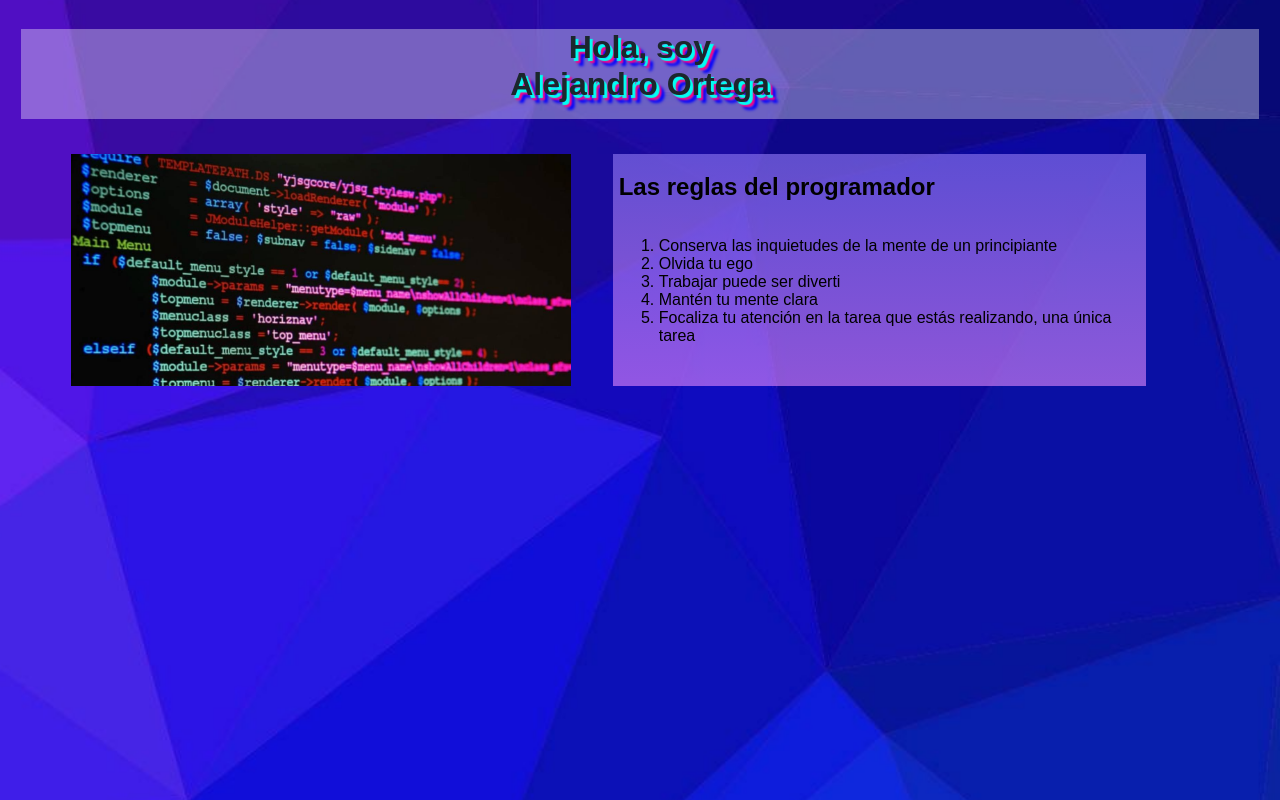
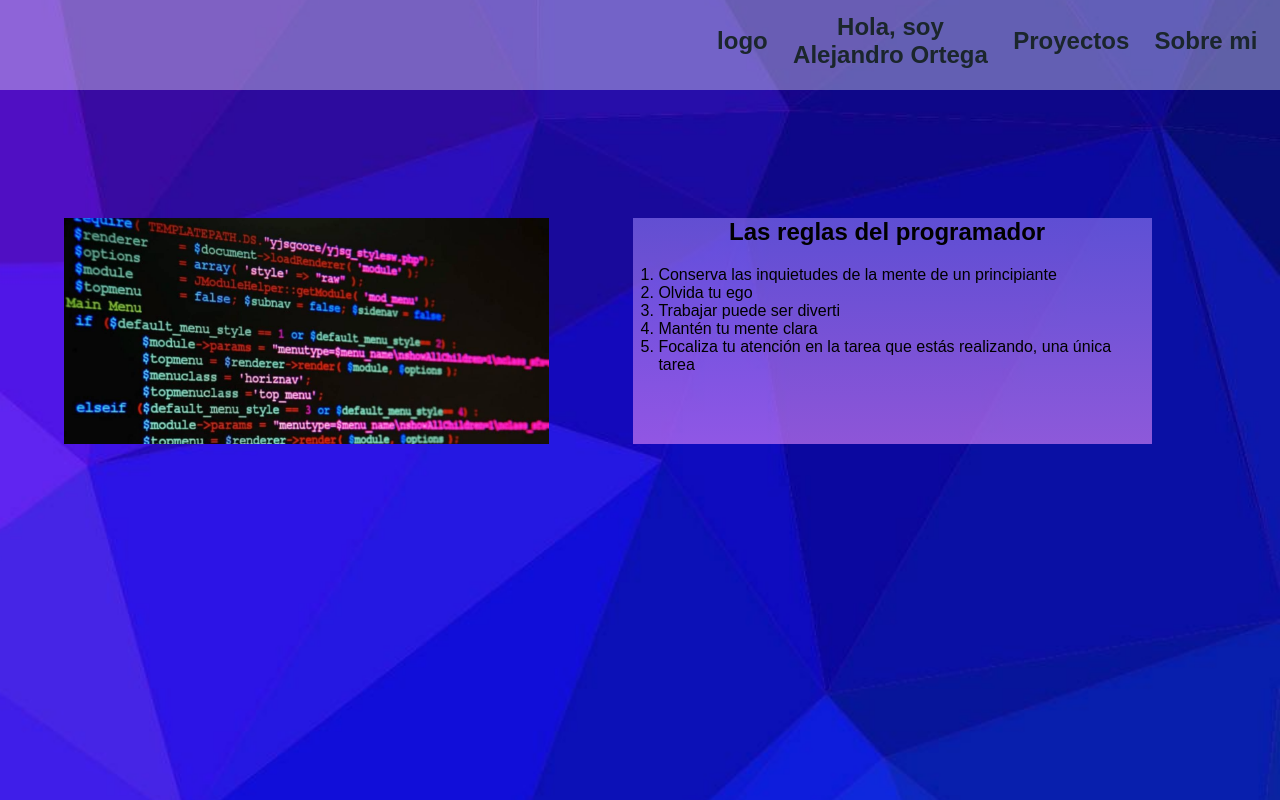
Before and after one commit to leotron111/leotron111.github.io, a plain HTML site: page index.html in a window 1280 px wide. Drawn offline with Linux system fonts and the light colour scheme.

Commit message:
add barra

```diff
--- a/index.html
+++ b/index.html
@@ -9,12 +9,24 @@
       type="image/x-icon"
       href="img/L-mparas-3D-CS-GO-Counter-Strike-LOGO-del-juego-luces-nocturnas-RGB-de-Led-ne.jpg_Q90.jpg_.ico"
     />
-
+  </head>
   <header>
-      <h1 class="titulo">
+    <nav class="navbar">
+      <h1 id="titulo">
         Hola, soy<br />
         Alejandro Ortega
       </h1>
+      <h1 id="proyectos">
+        Proyectos
+      </h1>
+      <h1 id="sobre">
+       Sobre mi
+      </h1>
+      <h1 id="logo">
+        logo
+       </h1>
+
+    </nav>
   </header>
   <body class="fondo">
     <div class="contenedor">
@@ -25,7 +37,7 @@
 
       <section class="cuadrado">
         <h2>Las reglas del programador</h2>
-        <ol type="”A”">
+        <ol type=”A” id="lista">
           <li>Conserva las inquietudes de la mente de un principiante</li>
           <li>Olvida tu ego</li>
           <li>Trabajar puede ser diverti</li>
@@ -38,5 +50,4 @@
       </section>
     </div>
   </body>
-  </head>
 </html>
--- a/login.css
+++ b/login.css
@@ -1,19 +1,70 @@
+* {
+  padding: 0;
+  margin: 0;
+}
+
 body {
   font-family: "Overpass", sans-serif;
   font-weight: normal;
   font-size: 100%;
   color: #000000;
 }
-.titulo {
+
+.navbar {
+  display: flex;
+  justify-content: end;
+  background: rgba(255, 255, 255, 0.353); /* Fondo de color rojo */
+  padding-right: 10px;
+  width: auto; /* Ancho de 150 píxeles */
+  height: 90px; /* Alto de 150 píxeles */
+  align-items: center;
+  align-content: space-between;
+  row-gap: 100px;
+}
+
+#titulo {
   text-align: center;
+  margin-left: 1%;
+  margin-right: 1%;
+  margin-bottom: 3%;
+  border: transparent;
+}
+
+#titulo:hover {
   text-shadow: 3px 3px 1px rgb(0, 255, 242), 5px 5px 2px rgb(255, 0, 128),
     8px 8px 3px blue;
+}
+
+#proyectos {
   margin-left: 1%;
   margin-right: 1%;
-  width: auto; /* Ancho de 150 píxeles */
-  height: 90px; /* Alto de 150 píxeles */
-  background: rgba(255, 255, 255, 0.353); /* Fondo de color rojo */
+  margin-bottom: 3%;
   border: transparent;
+}
+#proyectos:hover {
+  text-shadow: 3px 3px 1px rgb(0, 255, 242), 5px 5px 2px rgb(255, 0, 128),
+    8px 8px 3px blue;
+}
+
+#sobre {
+  margin-left: 1%;
+  margin-right: 1%;
+  border: transparent;
+  margin-bottom: 3%;
+}
+#sobre:hover {
+  text-shadow: 3px 3px 1px rgb(0, 255, 242), 5px 5px 2px rgb(255, 0, 128),
+    8px 8px 3px blue;
+}
+
+#logo {
+  margin-left: 1%;
+  margin-right: 1%;
+  border: transparent;
+  margin-bottom: 3%;
+  order: -1;
+  justify-self: start;
+
 }
 
 @keyframes color {
@@ -28,6 +79,7 @@ body {
 
 h1 {
   color: #1b262c;
+  padding-top: 30px;
 }
 .fondo {
   display: flex;
@@ -38,30 +90,35 @@ h1 {
 
   background-image: url(img/18824.jpg);
 }
-.contenedor{
+.contenedor {
   display: grid;
   grid-template-columns: 1fr 1fr;
   gap: 10px;
-  margin:1% 10% 0% 5%;
-
+  margin: 10% 10% 0% 5%;
 }
 .cuadrado {
   display: flex;
   float: right;
   position: relative;
   flex-direction: column;
-  align-items: flex-start;
+  align-items: center;
   padding-left: 1%;
-  padding-right: 3%;/*
+  padding-right: 3%; /*
   margin-left: 50%;
   margin-right: 10%;*/
   background: linear-gradient(
     rgba(124, 103, 230, 0.737),
     rgba(232, 139, 255, 0.593)
   );
+  background-size: cover;
+  margin-left: 20px;
+}
+
+#lista{
+  padding: 20px;
 }
 
 .imagen {
- width: 500px;
- height: auto;
+  width: 90%;
+  height: auto;
 }
```
Lines whose indentation alone changed are shown as unchanged.
